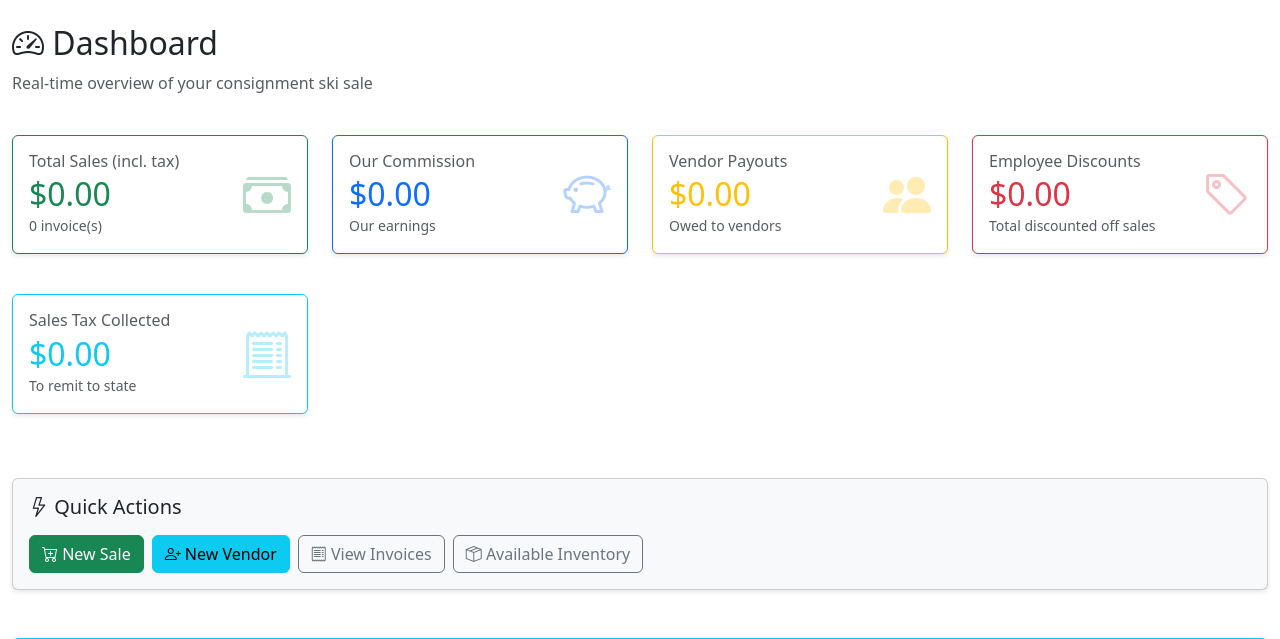
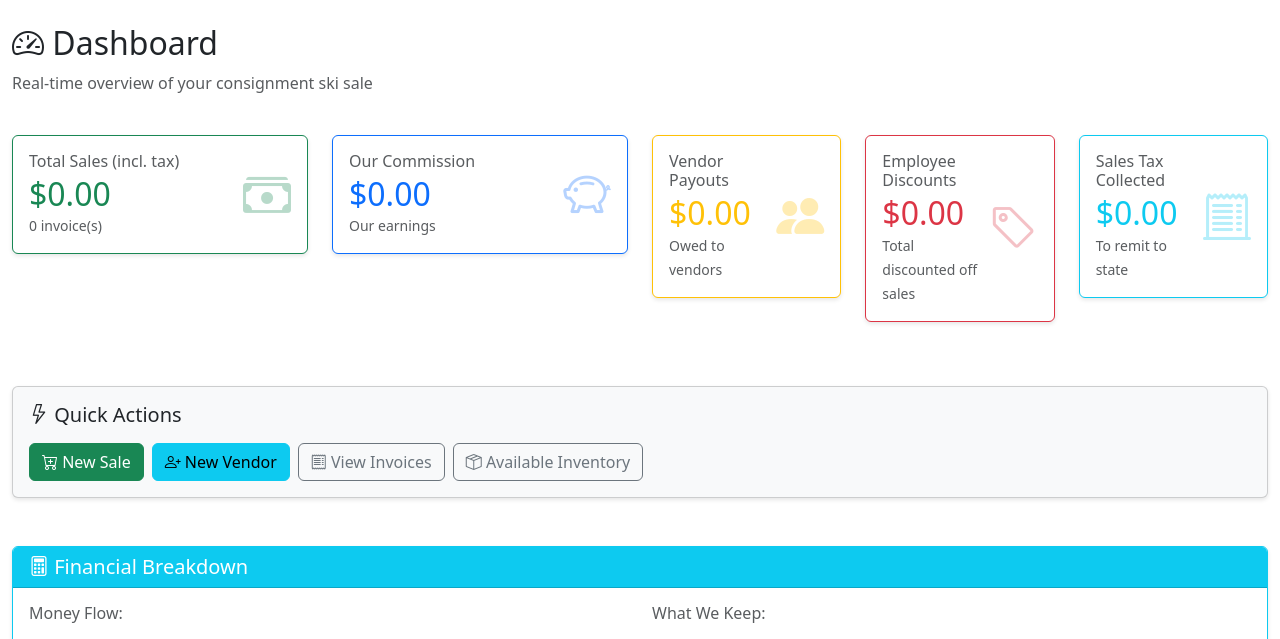
Before and after one commit to jbhenry/skisale_app, a Flask app: page / in a window 1280 px wide. Shown: the part 64-703 px from the top of the page. Run offline with Flask 3, Linux system fonts and the light colour scheme; some libraries are stand-ins or nearby versions.

Commit message:
Tweak dashboard layout

```diff
--- a/templates/dashboard.html
+++ b/templates/dashboard.html
@@ -49,7 +49,7 @@
     </div>
 
     <!-- Vendor Payouts -->
-    <div class="col-lg-3 col-md-6 mb-3">
+    <div class="col-lg-2 col-md-6 mb-3">
         <div class="card border-warning">
             <div class="card-body">
                 <div class="d-flex justify-content-between align-items-center">
@@ -67,7 +67,7 @@
     </div>
 
     <!-- Employee Discounts -->
-    <div class="col-lg-3 col-md-6 mb-3">
+    <div class="col-lg-2 col-md-6 mb-3">
         <div class="card border-danger">
             <div class="card-body">
                 <div class="d-flex justify-content-between align-items-center">
@@ -85,7 +85,7 @@
     </div>
 
     <!-- Sales Tax -->
-    <div class="col-lg-3 col-md-6 mb-3">
+    <div class="col-lg-2 col-md-6 mb-3">
         <div class="card border-info">
             <div class="card-body">
                 <div class="d-flex justify-content-between align-items-center">
```
